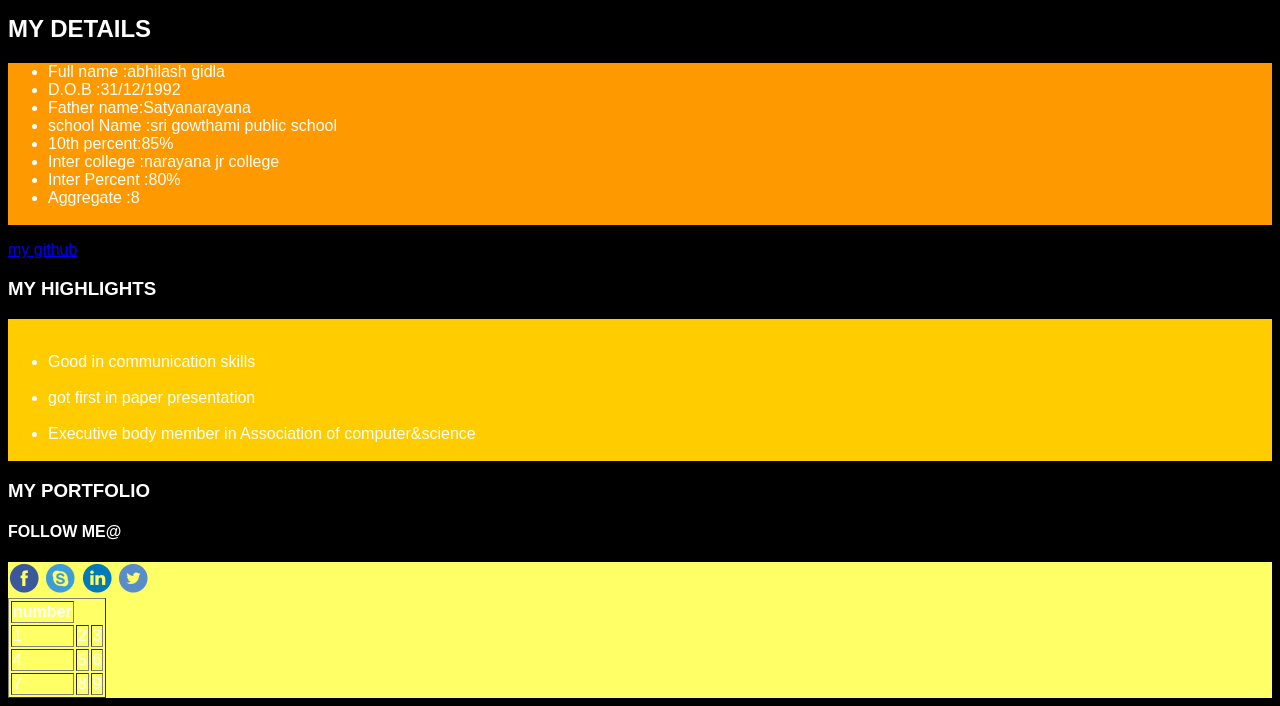
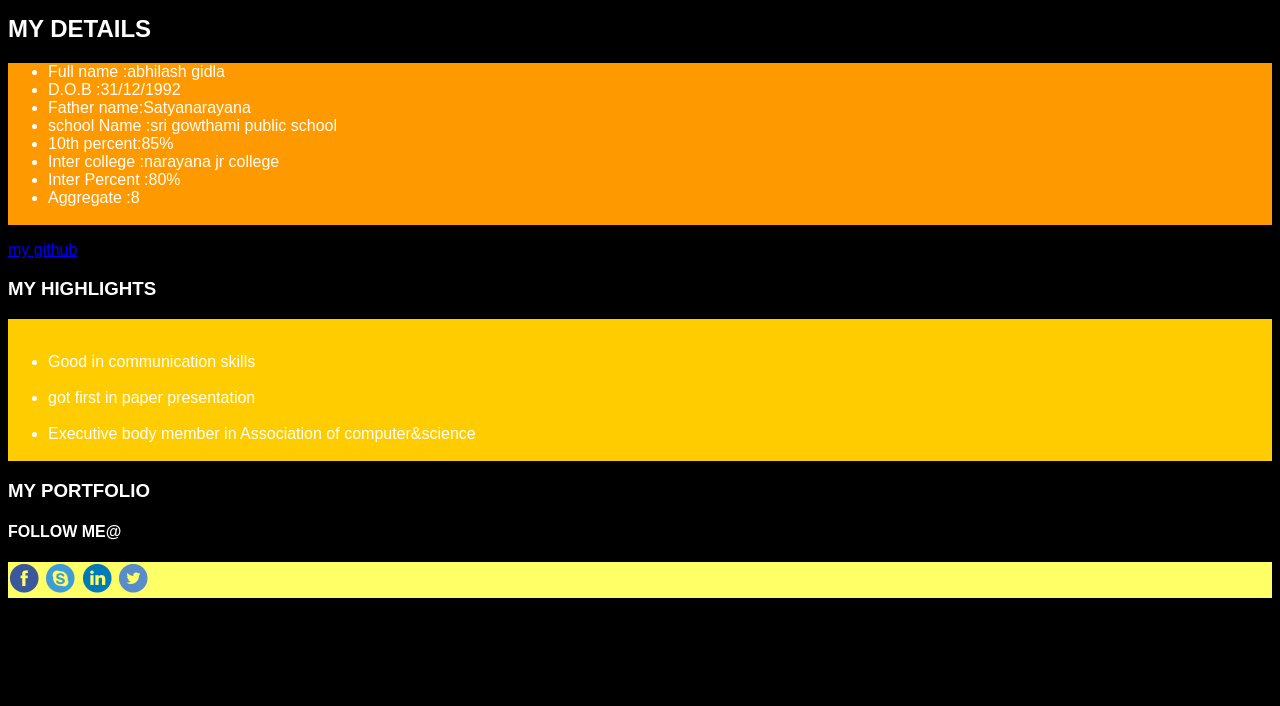
Before and after one commit to abhilashgidla/myWebsite, a plain HTML site: page index.html in a window 1280 px wide. Shown: the part 335-1041 px from the top of the page. After the commit the page ends 941 px from the top, so only its background shows below. Drawn offline with Linux system fonts and the light colour scheme.

Commit message:
upadated version 6.0 without table

```diff
--- a/index.html
+++ b/index.html
@@ -42,18 +42,6 @@
 <img src="images\ln.png"/>
 <img src="images\twitter.png"/>
 
-	<table border="1">
-<th>number </th>
-<tr>
-<td>1</td>
-<td>2</td>
-<td>3</td>
-</tr>
-<tr>
-<td>4</td>
-<td>5</td><td>6</td>
-</tr>
-<tr>
-<td>7</td><td>8</td><td>9</td></tr>
+
 	</body>
 </html>
```
